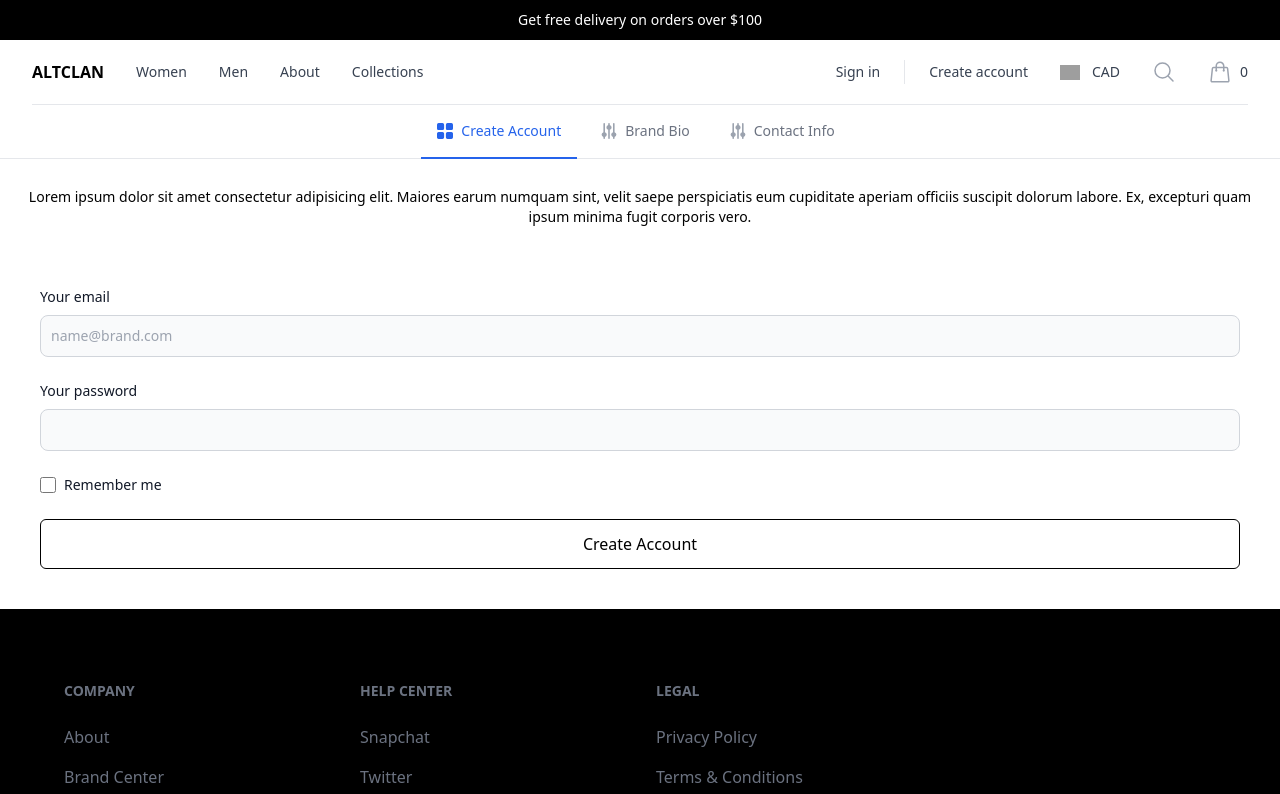
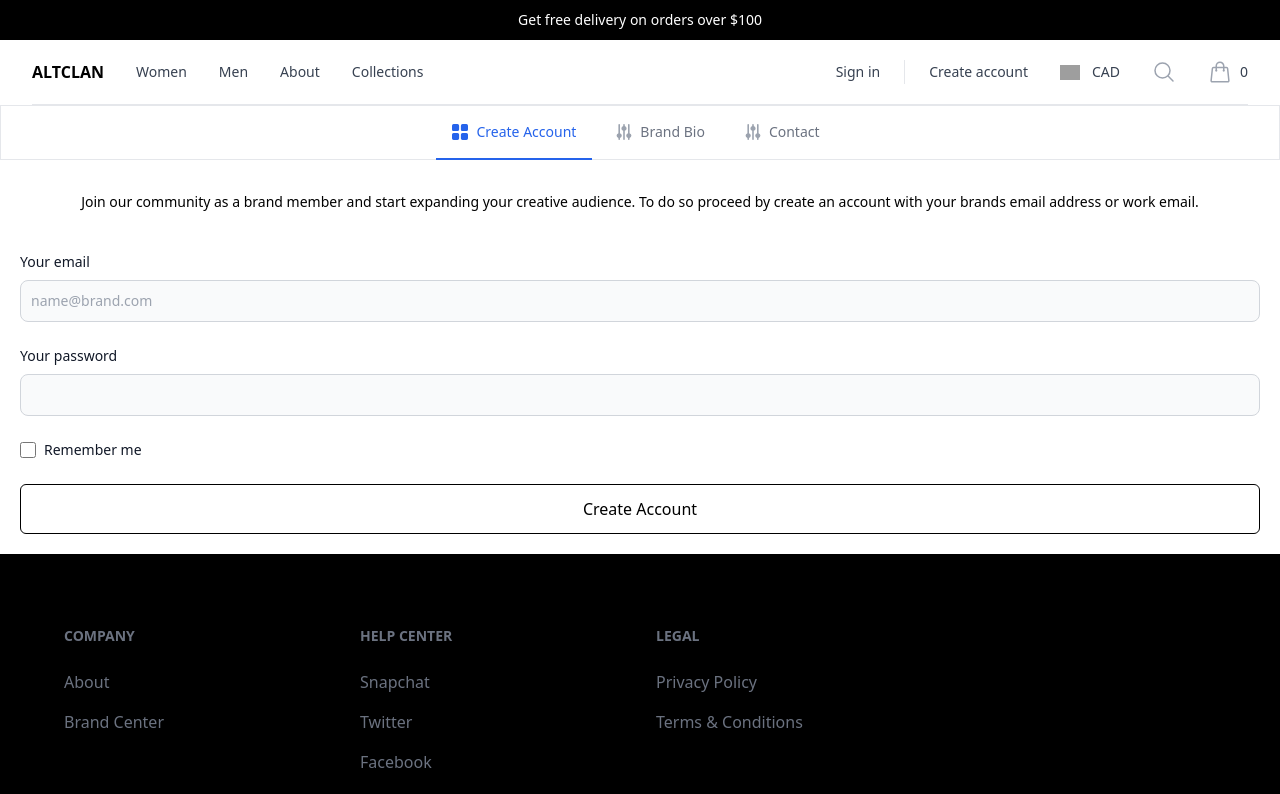
Before and after one commit to thebaggieboy/altclanui, a Next.js app: page /brands/register in a window 1280 px wide. Shown: the top 794 px of the page. Built offline with nearby package versions, Linux system fonts and the light colour scheme; grey boxes are pictures that could not be loaded.

Commit message:
DBIUUDD DJIUJKD

```diff
--- a/components/BrandBioForm.jsx
+++ b/components/BrandBioForm.jsx
@@ -6,11 +6,11 @@ export default function BrandSignUpForm() {
 
  <>
 
-     <div className="w-100 p-20 ">
+     <div className="w-100">
 
-      <section className="p-10">
+      <section className="p-5">
 
-      <form className="p-5">
+      <form className="">
         <div className="mb-6">
           <label htmlFor="email" className="block mb-2 text-sm font-medium text-gray-900 dark:text-white">What is the name of your brand?</label>
           <input type="email" id="email" className="bg-gray-50 border border-gray-300 text-gray-900 text-sm rounded-lg focus:ring-blue-500 focus:border-blue-500 block w-full p-2.5 dark:bg-gray-700 dark:border-gray-600 dark:placeholder-gray-400 dark:text-white dark:focus:ring-blue-500 dark:focus:border-blue-500" placeholder="name@brand.com" required />
--- a/components/BrandSignUpForm.jsx
+++ b/components/BrandSignUpForm.jsx
@@ -5,7 +5,7 @@ export default function BrandSignup() {
     <div className="">
 
 
-<section className="p-10">
+<section className="p-5">
 
 <form className="">
   <div className="mb-6">
--- a/components/BrandSignupTab.jsx
+++ b/components/BrandSignupTab.jsx
@@ -3,7 +3,7 @@ import React from 'react';
 const BrandSignupTab = () => {
     return (
         <div>
-            <div className="border-b border-gray-200 dark:border-gray-700 flex justify-center">
+            <div className="border border-gray-200 dark:border-gray-700 flex justify-center items-center ">
 
 <ul className="flex flex-wrap -mb-px text-sm font-medium text-center text-gray-500 dark:text-gray-400">
     <li className="mr-2">
@@ -24,7 +24,7 @@ const BrandSignupTab = () => {
         <a href="#" className="inline-flex items-center justify-center p-4 border-b-2 border-transparent rounded-t-lg hover:text-gray-600 hover:border-gray-300 dark:hover:text-gray-300 group">
             <svg className="w-4 h-4 mr-2 text-gray-400 group-hover:text-gray-500 dark:text-gray-500 dark:group-hover:text-gray-300" aria-hidden="true" xmlns="http://www.w3.org/2000/svg" fill="currentColor" viewBox="0 0 20 20">
                 <path d="M5 11.424V1a1 1 0 1 0-2 0v10.424a3.228 3.228 0 0 0 0 6.152V19a1 1 0 1 0 2 0v-1.424a3.228 3.228 0 0 0 0-6.152ZM19.25 14.5A3.243 3.243 0 0 0 17 11.424V1a1 1 0 0 0-2 0v10.424a3.227 3.227 0 0 0 0 6.152V19a1 1 0 1 0 2 0v-1.424a3.243 3.243 0 0 0 2.25-3.076Zm-6-9A3.243 3.243 0 0 0 11 2.424V1a1 1 0 0 0-2 0v1.424a3.228 3.228 0 0 0 0 6.152V19a1 1 0 1 0 2 0V8.576A3.243 3.243 0 0 0 13.25 5.5Z"/>
-            </svg>Contact Info
+            </svg>Contact
         </a>
     </li>
 
--- a/pages/brands/register/index.jsx
+++ b/pages/brands/register/index.jsx
@@ -9,8 +9,9 @@ export default function Register() {
 
       <BrandSignupTab/>
 
-<div className="container mt-2 p-5  lead text-sm justify-center text-center">
-<p>      Lorem ipsum dolor sit amet consectetur adipisicing elit. Maiores earum numquam sint, velit saepe perspiciatis eum cupiditate aperiam officiis suscipit dolorum labore. Ex, excepturi quam ipsum minima fugit corporis vero.     </p>
+<div className="container mt-3 p-5  lead text-sm justify-center text-center">
+<p>     Join our community as a brand member and start expanding your creative audience.
+  To do so proceed by create an account with your brands email address or work email.    </p>
   </div>
 
         <BrandSignUpForm/>
--- a/pages/cart.tsx
+++ b/pages/cart.tsx
@@ -1,6 +1,5 @@
 import Link from "next/link";
 import React, { useState } from "react";
-
 
 
 export default function Cart() {
```
